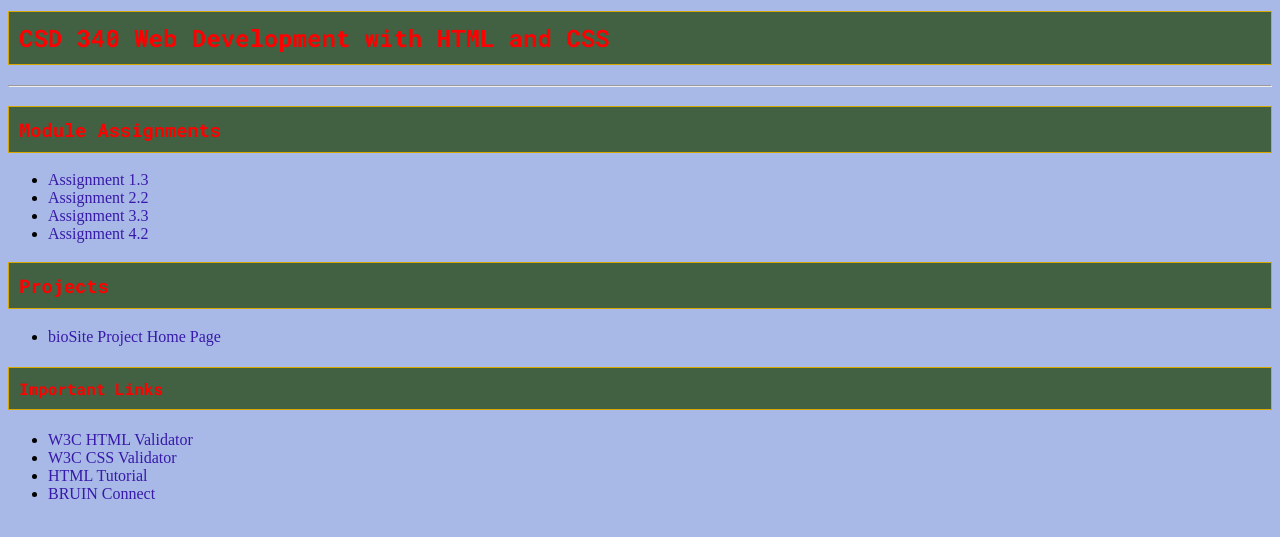
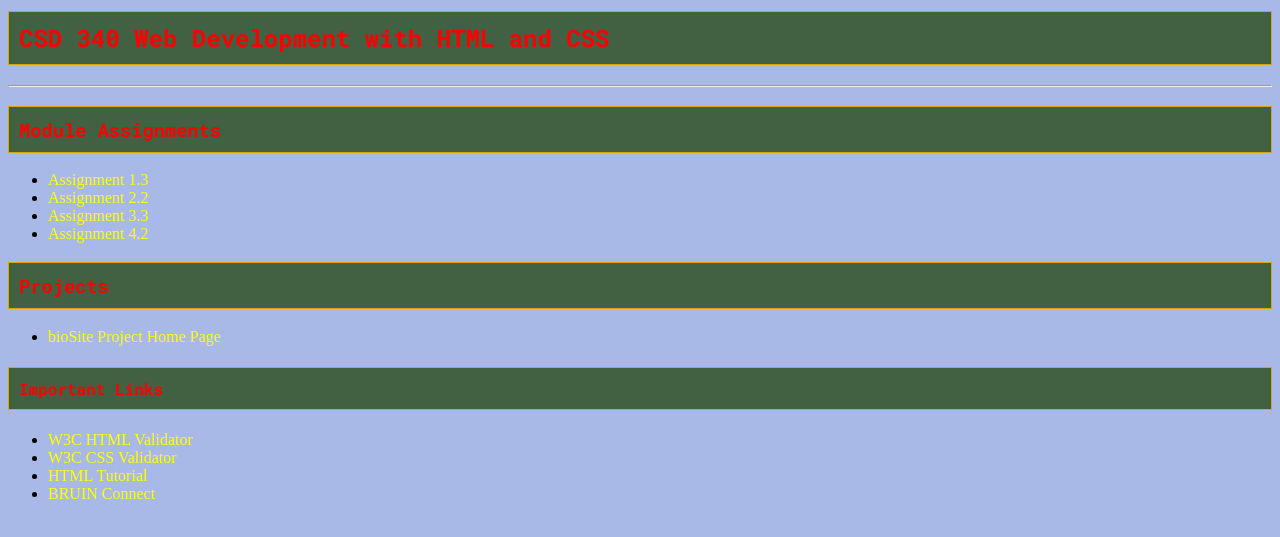
Before and after one commit to erosales48/csd-340, a plain HTML site: page index.html in a window 1280 px wide. Shown: the part 97-634 px from the top of the page. Drawn offline with Linux system fonts and the light colour scheme.

Commit message:
MELLOW YELLOW

```diff
--- a/site.css
+++ b/site.css
@@ -32,7 +32,7 @@
     text-decoration: none;
   }
   :any-link {
-    color: rgb(56, 25, 168);
+    color: rgb(255, 255, 0);
     text-decoration: none;
   }
 
```
